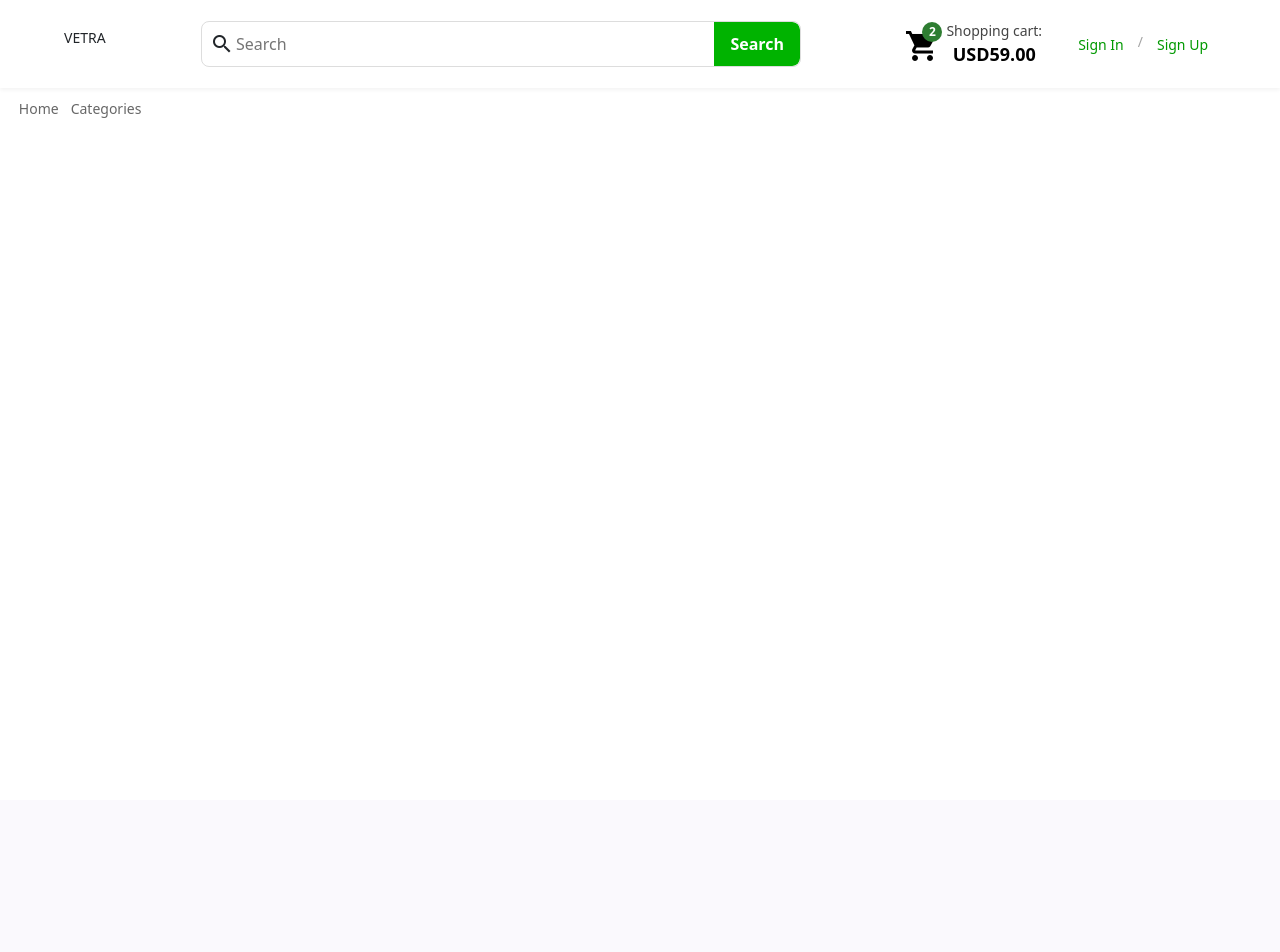
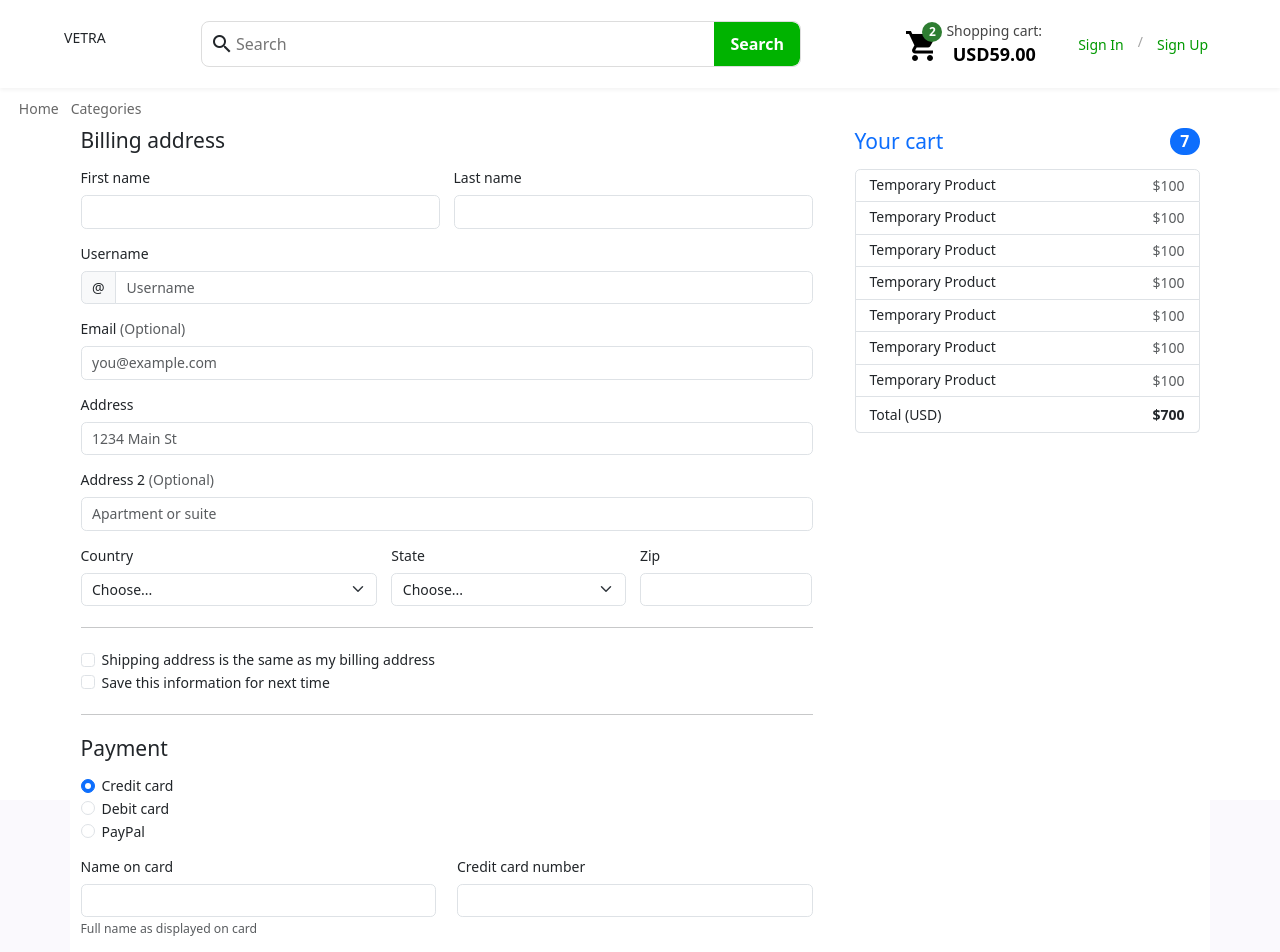
Before and after one commit to anil0x80/shop-frontend, an Angular app: page /payment in a window 1280 px wide. Before the commit this address led to /. Shown: the top 952 px of the page. Before the commit the page ends 800 px from the top, so only its background shows below. Built offline with nearby package versions, Linux system fonts and the light colour scheme.

Commit message:
initial payment page

```diff
--- a/src/app/app.routes.ts
+++ b/src/app/app.routes.ts
@@ -4,6 +4,7 @@ import { LoginPage } from './pages/login-page/login-page';
 import { RegisterPage } from './pages/register-page/register-page';
 import { ProductPage } from './pages/product-page/product-page';
 import { AddProductPage } from './pages/add-product-page/add-product-page';
+import { PaymentPage } from './pages/payment-page/payment-page';
 
 export const routes: Routes = [
     {
@@ -28,5 +29,9 @@ export const routes: Routes = [
     {
         path:'add-product',
         component:AddProductPage,
+    },
+    {
+        path:'payment',
+        component:PaymentPage
     }
 ];
--- /dev/null
+++ b/src/app/pages/payment-page/payment-page.html
@@ -0,0 +1,166 @@
+<div class="container bg-white">
+  <main>
+    <div class="row g-5">
+      <div class="col-md-5 col-lg-4 order-md-last">
+        <h4 class="d-flex justify-content-between align-items-center mb-3">
+          <span class="text-primary">Your cart</span>
+          <span class="badge bg-primary rounded-pill">{{products.length}}</span>
+        </h4>
+        <ul class="list-group mb-3">
+          @for (product of products; track $index) {
+            <li class="list-group-item d-flex justify-content-between lh-sm">
+            <div>
+              <h6 class="my-0">{{product.product_name}}</h6>
+              <!-- <small class="text-body-secondary">{{}}</small> -->
+            </div>
+            <span class="text-body-secondary">${{product.price}}</span>
+          </li>
+          }
+          <li class="list-group-item d-flex justify-content-between">
+            <span>Total (USD)</span>
+            <strong>${{total_price}}</strong>
+          </li>
+        </ul>
+      </div>
+
+      <div class="col-md-7 col-lg-8">
+        <h4 class="mb-3">Billing address</h4>
+        <form class="needs-validation" novalidate>
+          <div class="row g-3">
+            <div class="col-sm-6">
+              <label for="firstName" class="form-label">First name</label>
+              <input type="text" class="form-control" id="firstName" required />
+              <div class="invalid-feedback">Valid first name is required.</div>
+            </div>
+
+            <div class="col-sm-6">
+              <label for="lastName" class="form-label">Last name</label>
+              <input type="text" class="form-control" id="lastName" required />
+              <div class="invalid-feedback">Valid last name is required.</div>
+            </div>
+
+            <div class="col-12">
+              <label for="username" class="form-label">Username</label>
+              <div class="input-group has-validation">
+                <span class="input-group-text">&#64;</span>
+                <input type="text" class="form-control" id="username" placeholder="Username" required />
+                <div class="invalid-feedback">Your username is required.</div>
+              </div>
+            </div>
+
+            <div class="col-12">
+              <label for="email" class="form-label">Email <span class="text-body-secondary">(Optional)</span></label>
+              <input type="email" class="form-control" id="email" placeholder="you@example.com" />
+              <div class="invalid-feedback">Please enter a valid email address.</div>
+            </div>
+
+            <div class="col-12">
+              <label for="address" class="form-label">Address</label>
+              <input type="text" class="form-control" id="address" placeholder="1234 Main St" required />
+              <div class="invalid-feedback">Please enter your shipping address.</div>
+            </div>
+
+            <div class="col-12">
+              <label for="address2" class="form-label">Address 2 <span class="text-body-secondary">(Optional)</span></label>
+              <input type="text" class="form-control" id="address2" placeholder="Apartment or suite" />
+            </div>
+
+            <div class="col-md-5">
+              <label for="country" class="form-label">Country</label>
+              <select class="form-select" id="country" required>
+                <option value="">Choose...</option>
+                <option>United States</option>
+              </select>
+              <div class="invalid-feedback">Please select a valid country.</div>
+            </div>
+
+            <div class="col-md-4">
+              <label for="state" class="form-label">State</label>
+              <select class="form-select" id="state" required>
+                <option value="">Choose...</option>
+                <option>California</option>
+              </select>
+              <div class="invalid-feedback">Please provide a valid state.</div>
+            </div>
+
+            <div class="col-md-3">
+              <label for="zip" class="form-label">Zip</label>
+              <input type="text" class="form-control" id="zip" required />
+              <div class="invalid-feedback">Zip code required.</div>
+            </div>
+          </div>
+
+          <hr class="my-4" />
+
+          <div class="form-check">
+            <input type="checkbox" class="form-check-input" id="same-address" />
+            <label class="form-check-label" for="same-address">Shipping address is the same as my billing address</label>
+          </div>
+
+          <div class="form-check">
+            <input type="checkbox" class="form-check-input" id="save-info" />
+            <label class="form-check-label" for="save-info">Save this information for next time</label>
+          </div>
+
+          <hr class="my-4" />
+
+          <h4 class="mb-3">Payment</h4>
+
+          <div class="my-3">
+            <div class="form-check">
+              <input id="credit" name="paymentMethod" type="radio" class="form-check-input" checked required />
+              <label class="form-check-label" for="credit">Credit card</label>
+            </div>
+            <div class="form-check">
+              <input id="debit" name="paymentMethod" type="radio" class="form-check-input" required />
+              <label class="form-check-label" for="debit">Debit card</label>
+            </div>
+            <div class="form-check">
+              <input id="paypal" name="paymentMethod" type="radio" class="form-check-input" required />
+              <label class="form-check-label" for="paypal">PayPal</label>
+            </div>
+          </div>
+
+          <div class="row gy-3">
+            <div class="col-md-6">
+              <label for="cc-name" class="form-label">Name on card</label>
+              <input type="text" class="form-control" id="cc-name" required />
+              <small class="text-body-secondary">Full name as displayed on card</small>
+              <div class="invalid-feedback">Name on card is required</div>
+            </div>
+
+            <div class="col-md-6">
+              <label for="cc-number" class="form-label">Credit card number</label>
+              <input type="text" class="form-control" id="cc-number" required />
+              <div class="invalid-feedback">Credit card number is required</div>
+            </div>
+
+            <div class="col-md-3">
+              <label for="cc-expiration" class="form-label">Expiration</label>
+              <input type="text" class="form-control" id="cc-expiration" required />
+              <div class="invalid-feedback">Expiration date required</div>
+            </div>
+
+            <div class="col-md-3">
+              <label for="cc-cvv" class="form-label">CVV</label>
+              <input type="text" class="form-control" id="cc-cvv" required />
+              <div class="invalid-feedback">Security code required</div>
+            </div>
+          </div>
+
+          <hr class="my-4" />
+          <button class="w-100 btn btn-primary btn-lg" type="submit">Continue to checkout</button>
+        </form>
+      </div>
+    </div>
+  </main>
+
+  <footer class="my-5 pt-5 text-body-secondary text-center text-small">
+    <p class="mb-1">&copy; 2017–2025 Company Name</p>
+    <ul class="list-inline">
+      <li class="list-inline-item"><a href="#">Privacy</a></li>
+      <li class="list-inline-item"><a href="#">Terms</a></li>
+      <li class="list-inline-item"><a href="#">Support</a></li>
+    </ul>
+  </footer>
+</div>
--- /dev/null
+++ b/src/app/pages/payment-page/payment-page.ts
@@ -0,0 +1,27 @@
+import { Component, inject, OnInit } from '@angular/core';
+import { ProductService } from '../../services/product-service';
+
+@Component({
+  selector: 'app-payment-page',
+  imports: [],
+  templateUrl: './payment-page.html',
+  styleUrl: './payment-page.css'
+})
+export class PaymentPage implements OnInit {
+  private productService = inject(ProductService)
+  products = this.productService.getProductsByCategory({category_id: "araba",category_name: "araba"})
+  total_price = 0;
+
+
+  ngOnInit(): void {
+    this.calculateTotalPrice();
+  }
+
+  private calculateTotalPrice(): void {
+    this.total_price = 0;
+    for (let index = 0; index < this.products.length; index++) {
+      const product = this.products[index];
+      this.total_price += product.price || 0; // Assuming products have a price property
+    }
+  }
+}
```
Also changed, not shown: src/app/pages/payment-page/payment-page.css (added), 1 other file (tests, documents, lock files or other folders).
